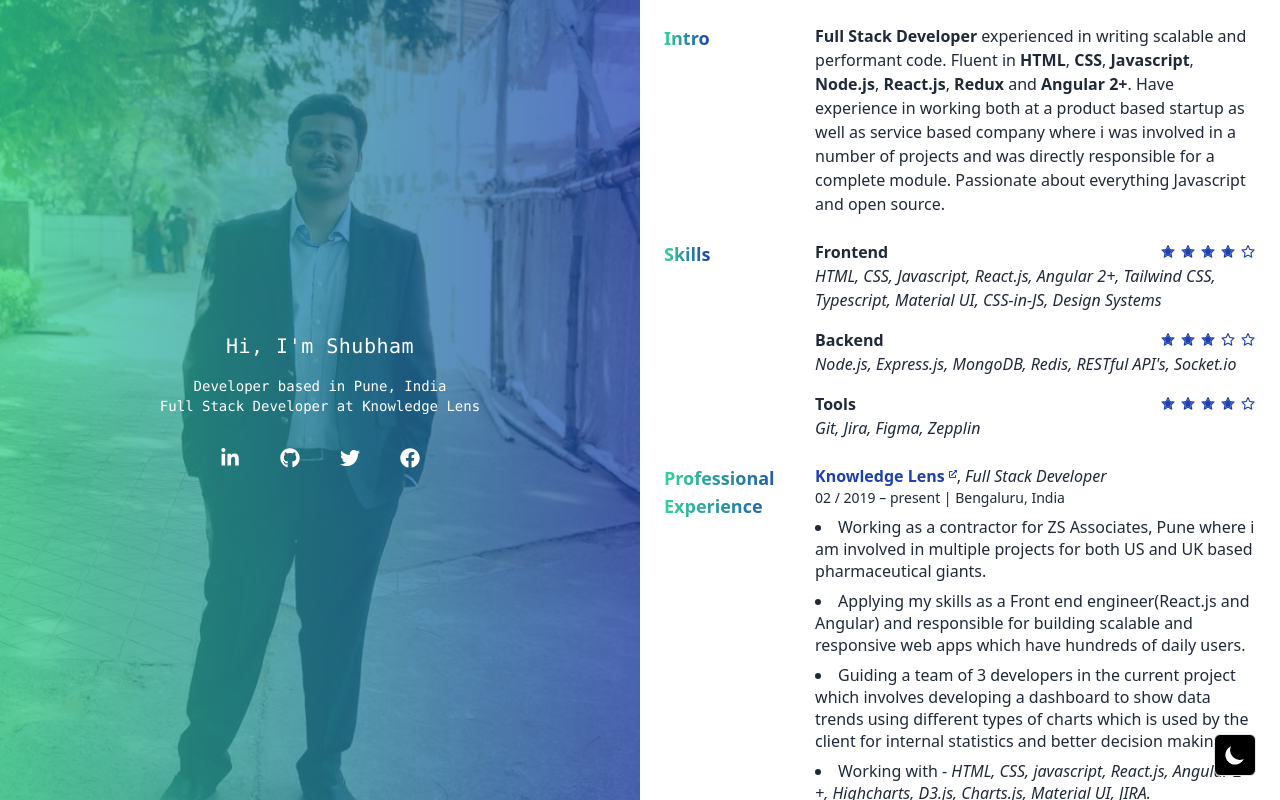
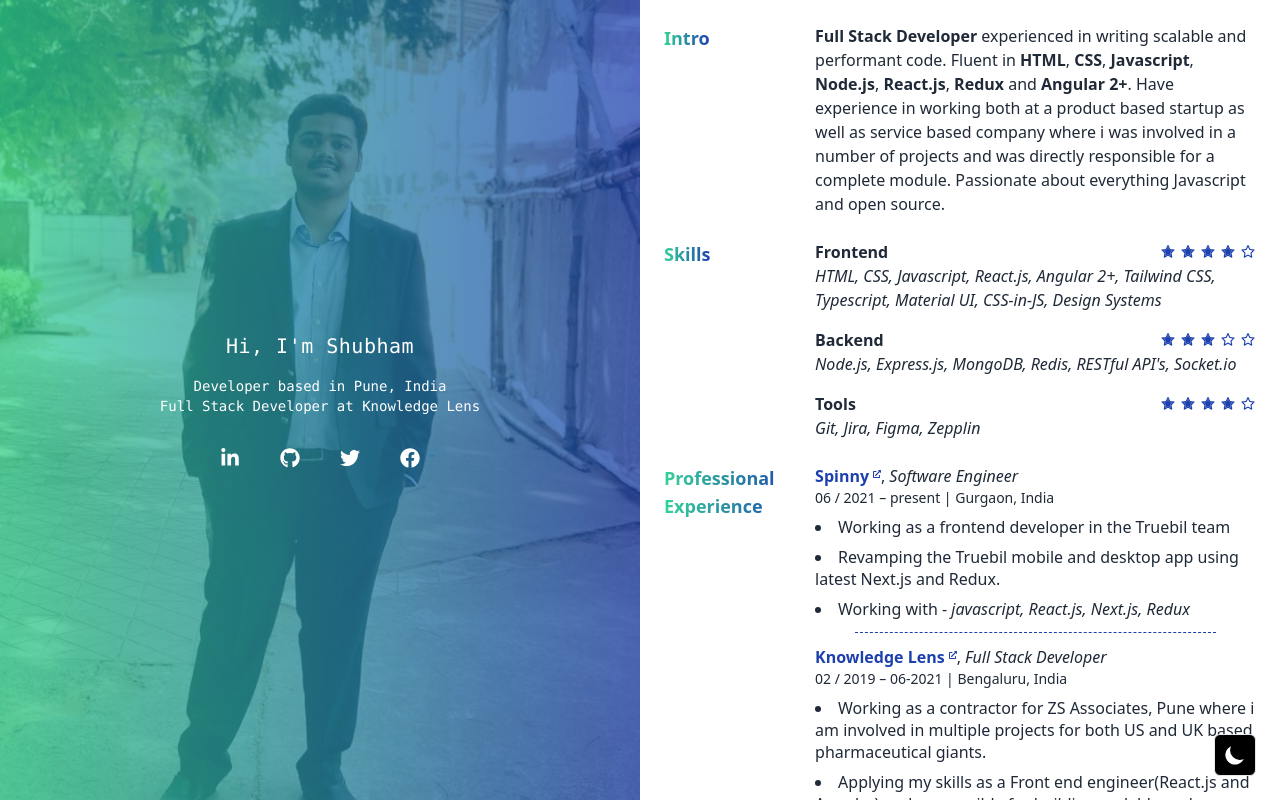
Before and after one commit to shubh0107/shubh0107.github.io, a React (Create React App) app: page / in a window 1280 px wide. Built offline with nearby package versions, Linux system fonts and the light colour scheme.

Commit message:
Updated the experience | Added Spinny

```diff
--- a/src/assets/data/data.js
+++ b/src/assets/data/data.js
@@ -9,7 +9,7 @@ const interests = [
   {
     "interestId": "i2",
     "title": "Design Systems",
-    "description": "Recently discovered the world of Design Systems. Have been interested in the latest trends that involve creating a better and easily maintainable design system using React.js, CSS-in-JS, theme- ui and system-ui."
+    "description": "Recently discovered the world of Design Systems. Have been interested in the latest trends that involve creating a better and easily maintainable design system using React.js, CSS-in-JS, theme-ui and system-ui."
   }
 ];
 
@@ -24,7 +24,7 @@ const projects = [
     "projectId": "p2",
     "name": "Quick Spotify",
     "link": "https://shubh0107.github.io/quick-spotify",
-    "description": "An app that lists the users top Spotify tracks for last month, last 6 months and all time and also gives a small preview for each song when hovered over it's album cover. (Project still WIP)"
+    "description": "An app that lists the users top Spotify tracks for last month, last 6 months and all time and also gives a small preview for each song when hovered over it's album cover. (WIP)"
   }
 ];
 
@@ -71,34 +71,53 @@ const contactLinks = [
   {
     "href": "https://www.linkedin.com/in/shubhsingh01/",
     "title": "LinkedIn",
-    "icon": <FaLinkedinIn className="h-5 w-5" />
+    "icon": <FaLinkedinIn className="w-5 h-5" />
   },
   {
     "href": "https://github.com/shubh0107",
     "title": "Github",
-    "icon": <FaGithub className="h-5 w-5" />
+    "icon": <FaGithub className="w-5 h-5" />
   },
   {
     "href": "https://twitter.com/shoe_bam",
     "title": "Twitter",
-    "icon": <FaTwitter className="h-5 w-5" />
+    "icon": <FaTwitter className="w-5 h-5" />
   },
   {
     "href": "https://www.facebook.com/shubhsingh01/",
     "title": "Facebook",
-    "icon": <FaFacebook className="h-5 w-5" />
+    "icon": <FaFacebook className="w-5 h-5" />
   }
 ];
 
 const experiences = [
   {
     expId: 'exp1',
+    organization: 'Spinny',
+    link: 'https://www.spinny.com/',
+    position: 'Software Engineer',
+    timeline: '06 / 2021 – present',
+    place: 'Gurgaon, India',
+    description: <ul className="mt-2 space-y-2 list-disc list-inside">
+      <li className="leading-snug">
+        Working as a frontend developer in the Truebil team
+      </li>
+      <li className="leading-snug">
+        Revamping the Truebil mobile and desktop app using latest Next.js and Redux.
+      </li>
+      <li className="leading-snug">
+        Working with - <span className="italic">javascript, React.js, Next.js, Redux</span>
+      </li>
+    </ul>
+  },
+  {
+    expId: 'exp2',
     organization: 'Knowledge Lens',
     link: 'https://www.knowledgelens.com/',
     position: 'Full Stack Developer',
-    timeline: '02 / 2019 – present',
+    timeline: '02 / 2019 – 06-2021',
     place: 'Bengaluru, India',
-    description: <ul className="list-disc list-inside space-y-2 mt-2">
+    description: <ul className="mt-2 space-y-2 list-disc list-inside">
       <li className="leading-snug">
         Working as a contractor for ZS Associates, Pune where i am involved in multiple projects for both US and UK based pharmaceutical giants.
       </li>
@@ -115,13 +134,13 @@ const experiences = [
     </ul>
   },
   {
-    expId: 'exp2',
+    expId: 'exp3',
     organization: 'Smartbeings Inc.',
     link: 'https://www.smartbeings.com/',
     position: 'Full Stack Developer',
     timeline: '02/2018 – 01/2019',
     place: 'Bengaluru, India',
-    description: <ul className="list-disc list-inside space-y-2 mt-2">
+    description: <ul className="mt-2 space-y-2 list-disc list-inside">
       <li className="leading-snug">
         Worked as a <SemiBold>MEAN stack</SemiBold> developer. Was involved in the product 'Woohoo' and the Smartbeings AI platform.
       </li>
```
